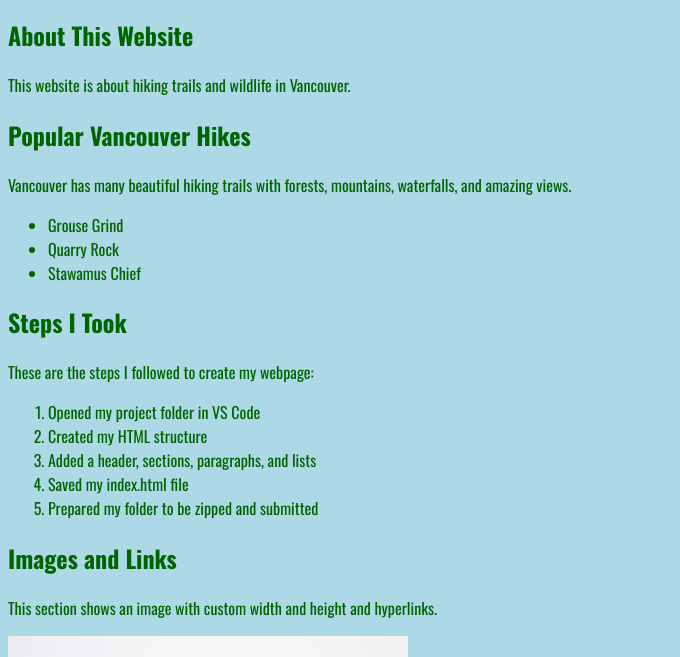
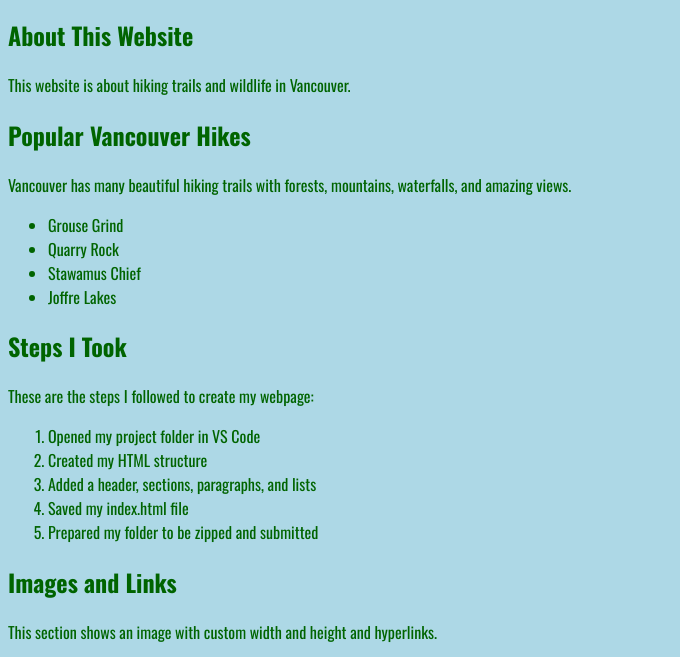
Before and after one commit to madisonwolfshoe/Capstone, a plain HTML site: page index.html in a window 1280 px wide. Shown: the part 117-774 px from the top of the page, without its empty margins (0-680 px from the left). Drawn offline with nearby package versions, Linux system fonts and the light colour scheme.

Commit message:
Added a Hike

```diff
--- a/index.html
+++ b/index.html
@@ -35,7 +35,7 @@
 
             <p>
              This website is about hiking trails and wildlife in Vancouver.
-            </p>
+           </p>
 
         </section>
 
@@ -52,6 +52,7 @@
         <li>Grouse Grind</li>
         <li>Quarry Rock</li>
         <li>Stawamus Chief</li>
+        <li>Joffre Lakes</li>
 </ul>
 
         </section>
```
